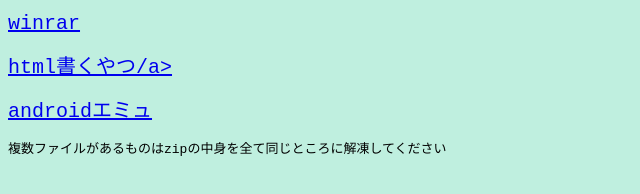
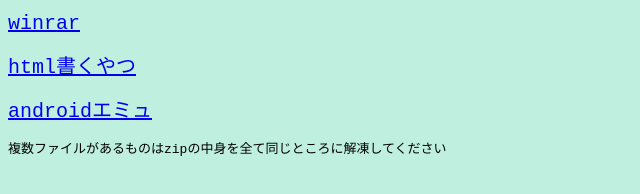
Before and after one commit to yoss1OwO/PCapps, a plain HTML site: page index.html in a window 1280 px wide. Shown: the part 470-664 px from the top of the page, 0-640 px from the left. Drawn offline with Linux system fonts and the light colour scheme.

Commit message:
Update index.html

```diff
--- a/index.html
+++ b/index.html
@@ -33,7 +33,7 @@
 
 <font size=5><a href= "https://cdn.discordapp.com/attachments/900634917237571606/903237976862117938/wrar602jp_1.exe" >winrar</a></font>
 
-<font size=5><a href= "https://cdn.discordapp.com/attachments/900634917237571606/904847602892279838/Brackets.Release.1.14.2.msi" >html書くやつ/a></font>
+<font size=5><a href= "https://cdn.discordapp.com/attachments/900634917237571606/904847602892279838/Brackets.Release.1.14.2.msi" >html書くやつ</a></font>
 
 <font size=5><a href= "https://cdn.discordapp.com/attachments/900634917237571606/904848703335059497/BlueStacksInstaller_5.3.145.1002_native_a2a3a310bcb4a88104c781554d6669d0_0.exe" >androidエミュ</a></font>
 
```
